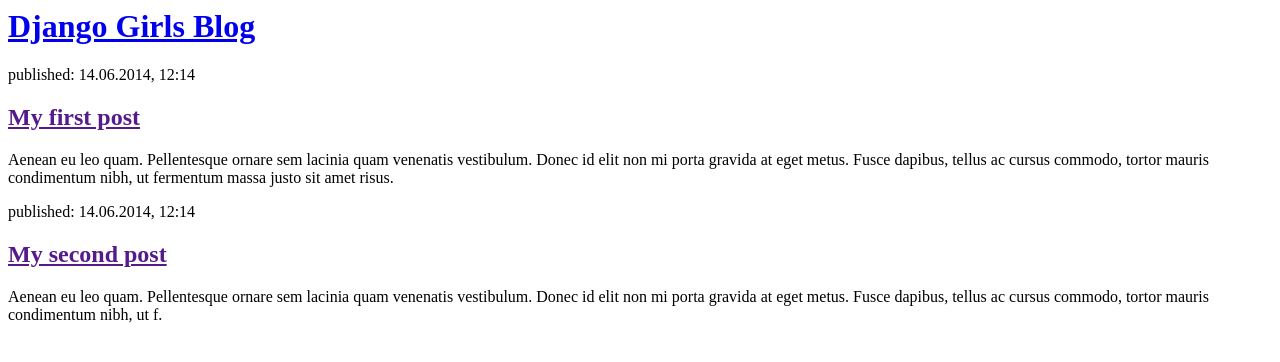
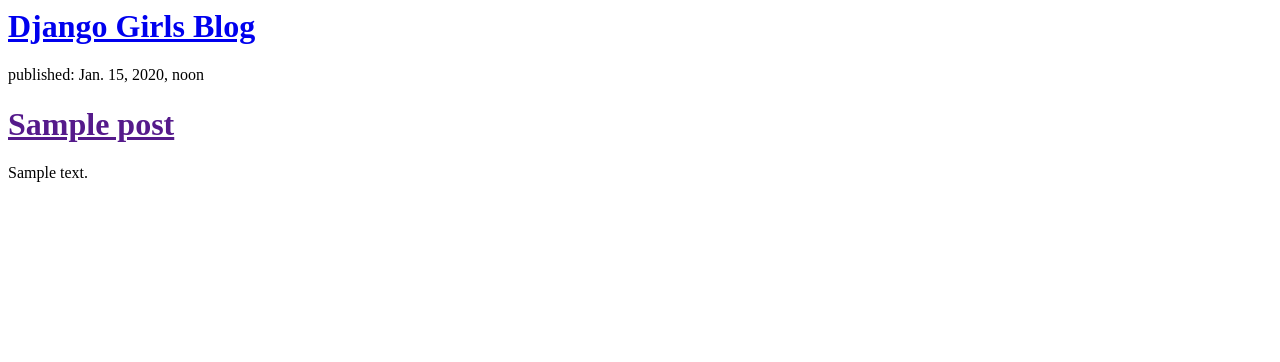
Before and after one commit to codeadog/my-first-blog, a Django app: template blog/templates/blog/post_list.html in a window 1280 px wide. Shown: the top 362 px of the page. Run offline with Django 3.2, Linux system fonts and the light colour scheme; the template is opened without the code that fills it: values that come from a table or form of the project are taken from there, others are empty; tables that the repository leaves empty hold one stand-in row (values such as "Sample post").

Commit message:
Modified templates to display posts from database.

```diff
--- a/blog/templates/blog/post_list.html
+++ b/blog/templates/blog/post_list.html
@@ -7,16 +7,13 @@
             <h1><a href="/">Django Girls Blog</a></h1>
         </div>
 
+
+        {% for post in posts %}
         <div>
-            <p>published: 14.06.2014, 12:14</p>
-            <h2><a href="">My first post</a></h2>
-            <p>Aenean eu leo quam. Pellentesque ornare sem lacinia quam venenatis vestibulum. Donec id elit non mi porta gravida at eget metus. Fusce dapibus, tellus ac cursus commodo, tortor mauris condimentum nibh, ut fermentum massa justo sit amet risus.</p>
+            <p>published: {{ post.published_date }}</p>
+            <h1><a href="">{{ post.title }}</a></h1>
+            <p>{{ post.text|linebreaksbr }}</p>
         </div>
-
-        <div>
-            <p>published: 14.06.2014, 12:14</p>
-            <h2><a href="">My second post</a></h2>
-            <p>Aenean eu leo quam. Pellentesque ornare sem lacinia quam venenatis vestibulum. Donec id elit non mi porta gravida at eget metus. Fusce dapibus, tellus ac cursus commodo, tortor mauris condimentum nibh, ut f.</p>
-        </div>
+        {% endfor %}
     </body>
 </html>
--- a/blog/views.py
+++ b/blog/views.py
@@ -1,6 +1,9 @@
 from django.shortcuts import render
+from .models import Post
+from django.utils import timezone
 
 # Create your views here.
 
 def post_list(request):
-    return render(request, "blog/post_list.html", {})
+    posts = Post.objects.filter(published_date__lte=timezone.now()).order_by("published_date")
+    return render(request, "blog/post_list.html", {"posts": posts})
```
